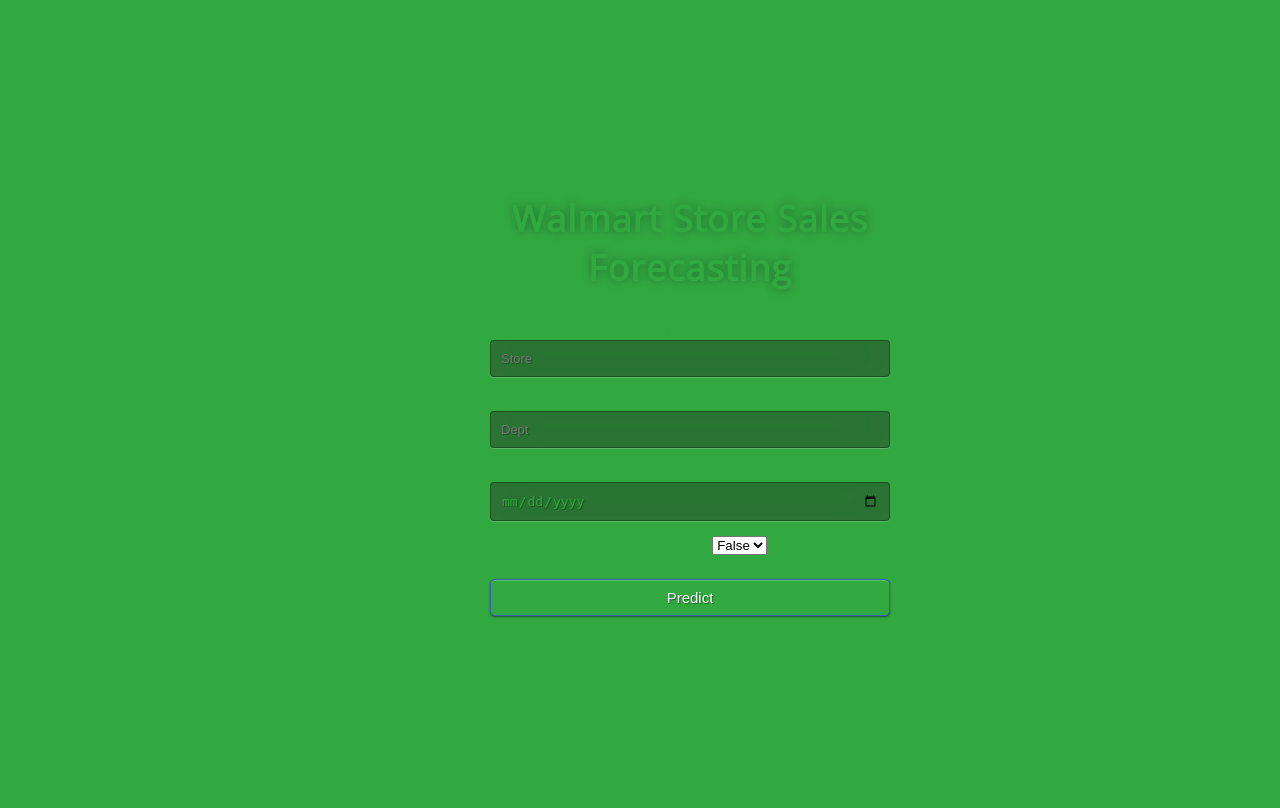
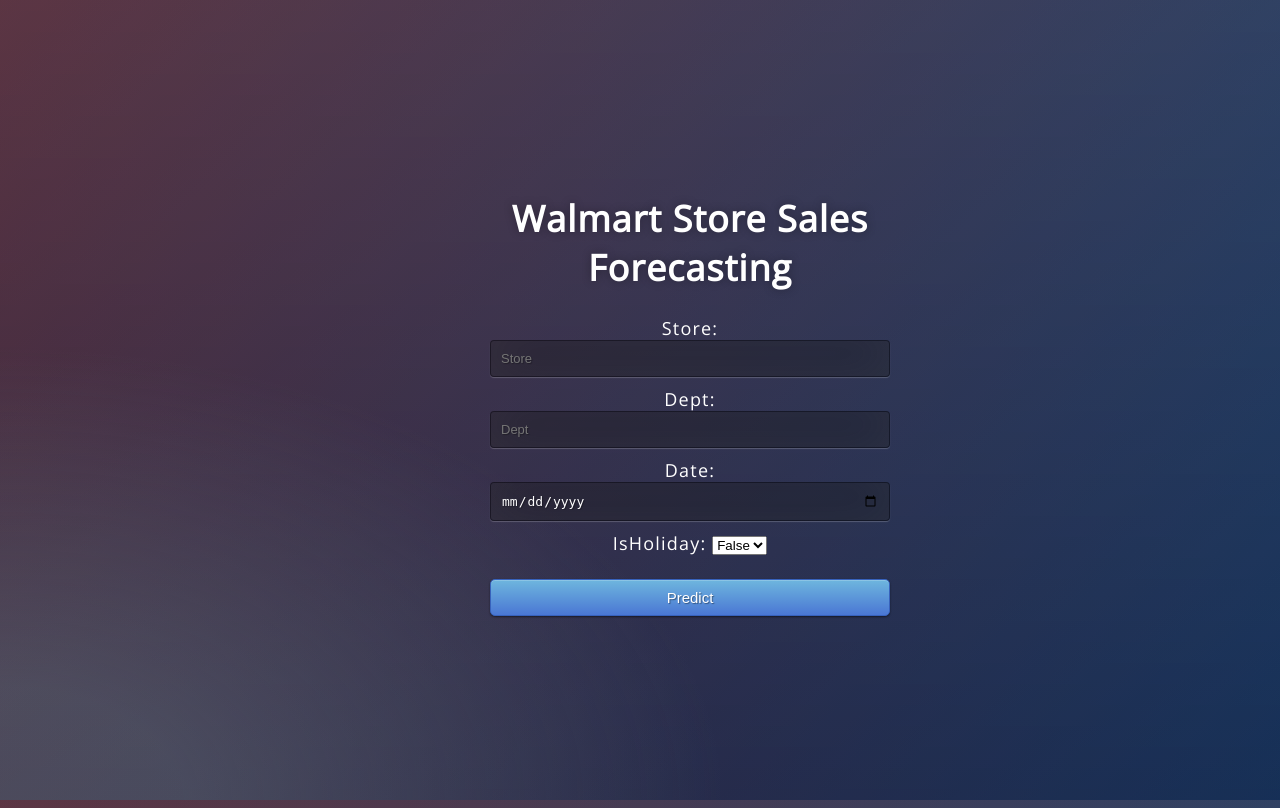
Before and after one commit to vicky60629/Walmart-Store-Sales-Forecasting, a Flask app: page / in a window 1280 px wide. Run offline with Flask 2, Linux system fonts and the light colour scheme; parts of the project's set-up code (start-up, migrations or seed data) failed here and were passed over.

Commit message:
Update style.css

```diff
--- a/static/style.css
+++ b/static/style.css
@@ -5,7 +5,7 @@
 .btn:hover { color: #333333; text-decoration: none; background-color: #e6e6e6; background-position: 0 -15px; -webkit-transition: background-position 0.1s linear; -moz-transition: background-position 0.1s linear; -ms-transition: background-position 0.1s linear; -o-transition: background-position 0.1s linear; transition: background-position 0.1s linear; }
 .btn-primary, .btn-primary:hover { text-shadow: 0 -1px 0 rgba(0, 0, 0, 0.25); color: #ffffff; }
 .btn-primary.active { color: rgba(255, 255, 255, 0.75); }
-.btn-primary { background-color: #32a840; background-image: -moz-linear-gradient(top, #32a840, #32a840); background-image: -ms-linear-gradient(top, #32a840, #32a840); background-image: -webkit-gradient(linear, 0 0, 0 100%, from(#6eb6de), to(#4a77d4)); background-image: -webkit-linear-gradient(top, #32a840, #32a840); background-image: -o-linear-gradient(top, #6eb6de, #4a77d4); background-image: linear-gradient(top, #6eb6de, #4a77d4); background-repeat: repeat-x; filter: progid:dximagetransform.microsoft.gradient(startColorstr=#6eb6de, endColorstr=#4a77d4, GradientType=0);  border: 1px solid #3762bc; text-shadow: 1px 1px 1px rgba(0,0,0,0.4); box-shadow: inset 0 1px 0 rgba(255, 255, 255, 0.2), 0 1px 2px rgba(0, 0, 0, 0.5); }
+.btn-primary { background-color: #4a77d4; background-image: -moz-linear-gradient(top, #6eb6de, #4a77d4); background-image: -ms-linear-gradient(top, #6eb6de, #4a77d4); background-image: -webkit-gradient(linear, 0 0, 0 100%, from(#6eb6de), to(#4a77d4)); background-image: -webkit-linear-gradient(top, #6eb6de, #4a77d4); background-image: -o-linear-gradient(top, #6eb6de, #4a77d4); background-image: linear-gradient(top, #6eb6de, #4a77d4); background-repeat: repeat-x; filter: progid:dximagetransform.microsoft.gradient(startColorstr=#6eb6de, endColorstr=#4a77d4, GradientType=0);  border: 1px solid #3762bc; text-shadow: 1px 1px 1px rgba(0,0,0,0.4); box-shadow: inset 0 1px 0 rgba(255, 255, 255, 0.2), 0 1px 2px rgba(0, 0, 0, 0.5); }
 .btn-primary:hover, .btn-primary:active, .btn-primary.active, .btn-primary.disabled, .btn-primary[disabled] { filter: none; background-color: #4a77d4; }
 .btn-block { width: 100%; display:block; }
 
@@ -17,11 +17,16 @@ body {
 	width: 100%;
 	height:100%;
 	font-family: 'Open Sans', sans-serif;
-	background: #32a840;
-	color: #32a840;
+	background: #092756;
+	color: #fff;
 	font-size: 18px;
 	text-align:center;
 	letter-spacing:1.2px;
+	background: -moz-radial-gradient(0% 100%, ellipse cover, rgba(104,128,138,.4) 10%,rgba(138,114,76,0) 40%),-moz-linear-gradient(top,  rgba(57,173,219,.25) 0%, rgba(42,60,87,.4) 100%), -moz-linear-gradient(-45deg,  #670d10 0%, #092756 100%);
+	background: -webkit-radial-gradient(0% 100%, ellipse cover, rgba(104,128,138,.4) 10%,rgba(138,114,76,0) 40%), -webkit-linear-gradient(top,  rgba(57,173,219,.25) 0%,rgba(42,60,87,.4) 100%), -webkit-linear-gradient(-45deg,  #670d10 0%,#092756 100%);
+	background: -o-radial-gradient(0% 100%, ellipse cover, rgba(104,128,138,.4) 10%,rgba(138,114,76,0) 40%), -o-linear-gradient(top,  rgba(57,173,219,.25) 0%,rgba(42,60,87,.4) 100%), -o-linear-gradient(-45deg,  #670d10 0%,#092756 100%);
+	background: -ms-radial-gradient(0% 100%, ellipse cover, rgba(104,128,138,.4) 10%,rgba(138,114,76,0) 40%), -ms-linear-gradient(top,  rgba(57,173,219,.25) 0%,rgba(42,60,87,.4) 100%), -ms-linear-gradient(-45deg,  #670d10 0%,#092756 100%);
+	background: -webkit-radial-gradient(0% 100%, ellipse cover, rgba(104,128,138,.4) 10%,rgba(138,114,76,0) 40%), linear-gradient(to bottom,  rgba(57,173,219,.25) 0%,rgba(42,60,87,.4) 100%), linear-gradient(135deg,  #670d10 0%,#092756 100%);
 	filter: progid:DXImageTransform.Microsoft.gradient( startColorstr='#3E1D6D', endColorstr='#092756',GradientType=1 );
 
 }
@@ -34,7 +39,7 @@ body {
 	height:400px;
 }
 
-.login h1 { color: #32a840; text-shadow: 0 0 10px rgba(0,0,0,0.3); letter-spacing:1px; text-align:center; }
+.login h1 { color: #fff; text-shadow: 0 0 10px rgba(0,0,0,0.3); letter-spacing:1px; text-align:center; }
 
 input {
 	width: 100%;
@@ -44,7 +49,7 @@ input {
 	outline: none;
 	padding: 10px;
 	font-size: 13px;
-	color: #32a840;
+	color: #fff;
 	text-shadow: 1px 1px 1px rgba(0,0,0,0.3);
 	border: 1px solid rgba(0,0,0,0.3);
 	border-radius: 4px;
```
